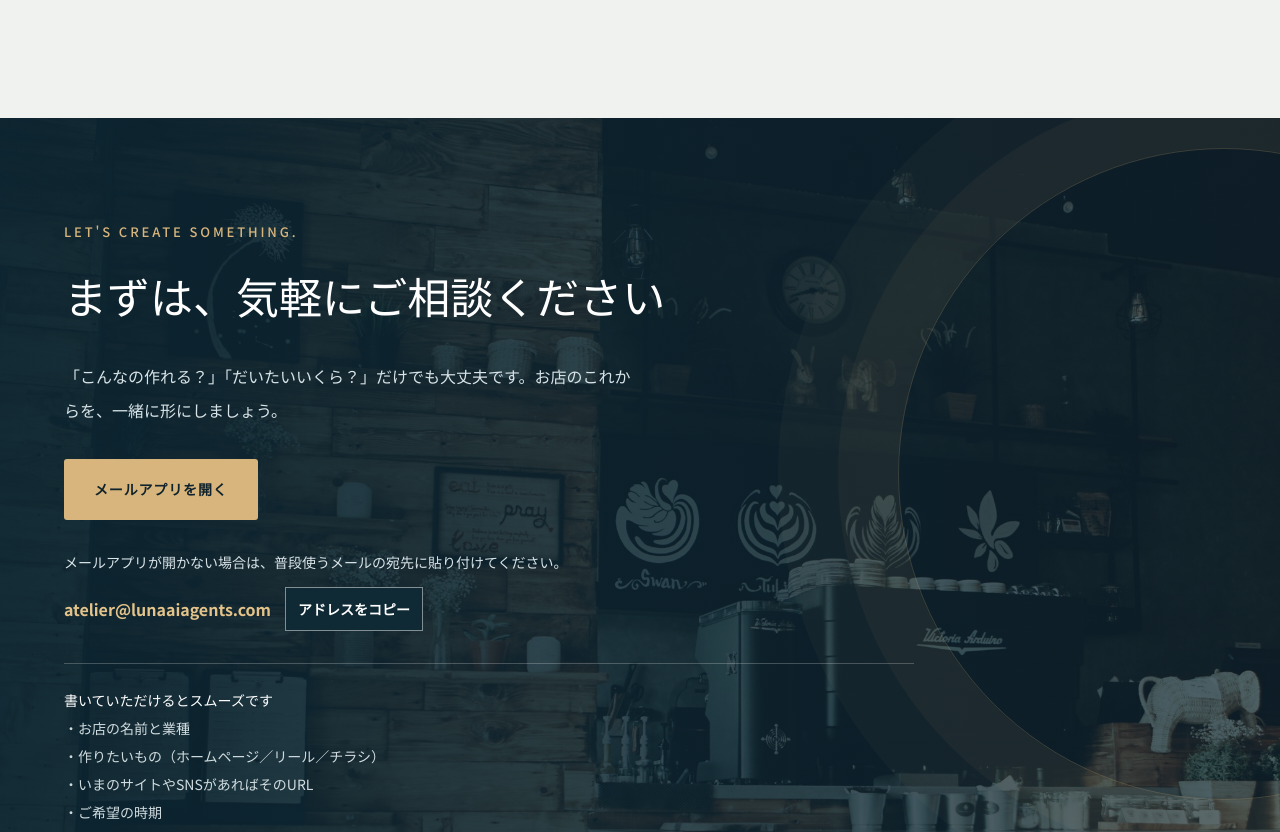
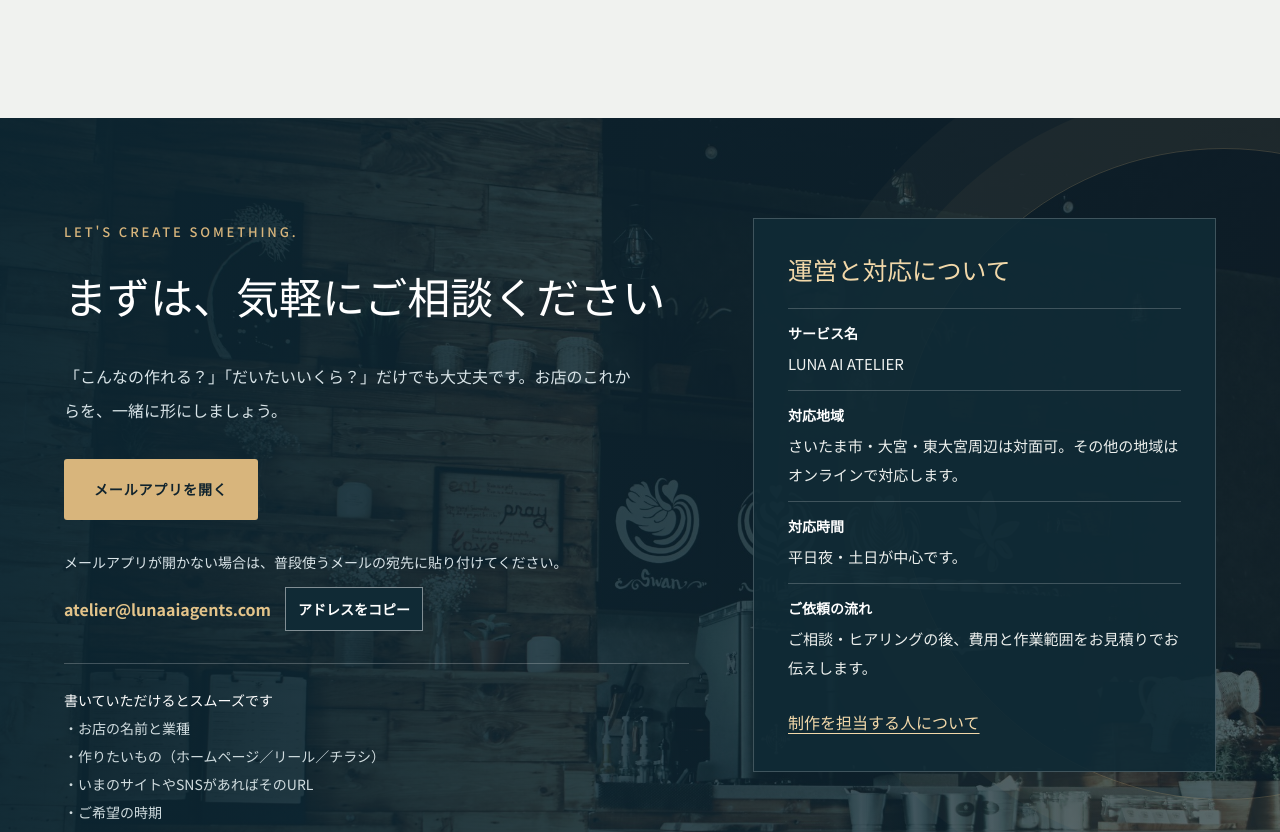
Before and after one commit to LUNACoAgents/luna-ai-atelier, a plain HTML site: page index.html in a window 1280 px wide. Shown: the part 9709-10541 px from the top of the page. Drawn offline with nearby package versions, Linux system fonts and the light colour scheme.

Commit message:
Show service and meeting details beside the contact information

```diff
--- a/assets/atelier.css
+++ b/assets/atelier.css
@@ -142,3 +142,33 @@ a:focus-visible, button:focus-visible, summary:focus-visible {
 @media(prefers-reduced-motion:reduce) {
   .journal-photo img, .portfolio-photo img { transition:none; }
 }
+
+.contact-layout {
+  display:grid;
+  grid-template-columns:minmax(0,1.35fr) minmax(0,1fr);
+  align-items:start;
+  gap:clamp(25px,5vw,68px);
+  padding-block:clamp(64px,8vw,100px);
+}
+#contact .contact-layout .contact { padding:0; min-width:0; }
+.contact-profile {
+  padding:clamp(20px,3vw,34px);
+  background:#102a35e8;
+  border:1px solid #fff3;
+  color:#edf0ee;
+}
+.contact-profile h3 {
+  font:500 clamp(1.24rem,2.2vw,1.55rem)/1.5 var(--atelier-serif);
+  color:#f2d8a9;
+  margin-bottom:18px;
+}
+.contact-profile dl div {
+  border-top:1px solid #fff3;
+  padding-block:11px;
+}
+.contact-profile dt { color:#fff; font-weight:700; font-size:.875rem; }
+.contact-profile dd { margin:4px 0 0; font-size:.94rem; }
+.contact-profile a { display:inline-block; margin-top:13px; color:#f2d8a9; text-underline-offset:.25em; }
+@media(max-width:800px) {
+  .contact-layout { grid-template-columns:minmax(0,1fr); row-gap:36px; }
+}
--- a/index.html
+++ b/index.html
@@ -26,7 +26,7 @@
 "makesOffer":[{"@type":"Offer","name":"ホームページ制作パッケージ","price":"100000","priceCurrency":"JPY"},{"@type":"Offer","name":"保守スタンダード（月額）","price":"10000","priceCurrency":"JPY"}]}
 </script>
 <link rel="stylesheet" href="assets/home.css?v=20261127-portfolio">
-<link rel="stylesheet" href="assets/atelier.css?v=20261127">
+<link rel="stylesheet" href="assets/atelier.css?v=20261127-contact">
 <script src="assets/home.js?v=20261127-portfolio" defer></script>
 </head>
 <body class="atelier-home">
@@ -279,7 +279,7 @@
 
 <section id="contact">
   <img class="contact-photo" src="assets/img/cafe-wide.jpg" alt="" width="2200" height="1306" loading="lazy">
-  <div class="wrap">
+  <div class="wrap contact-layout">
     <div class="contact">
       <p class="kicker">LET'S CREATE SOMETHING.</p>
       <h2>まずは、気軽にご相談ください</h2>
@@ -290,6 +290,16 @@
       <p class="copy-status" id="copy-contact-status" role="status"></p>
       <div class="tmpl"><b>書いていただけるとスムーズです</b><br>・お店の名前と業種<br>・作りたいもの（ホームページ／リール／チラシ）<br>・いまのサイトやSNSがあればそのURL<br>・ご希望の時期</div>
     </div>
+    <aside class="contact-profile" aria-labelledby="contact-profile-title">
+      <h3 id="contact-profile-title">運営と対応について</h3>
+      <dl>
+        <div><dt>サービス名</dt><dd>LUNA AI ATELIER</dd></div>
+        <div><dt>対応地域</dt><dd>さいたま市・大宮・東大宮周辺は対面可。その他の地域はオンラインで対応します。</dd></div>
+        <div><dt>対応時間</dt><dd>平日夜・土日が中心です。</dd></div>
+        <div><dt>ご依頼の流れ</dt><dd>ご相談・ヒアリングの後、費用と作業範囲をお見積りでお伝えします。</dd></div>
+      </dl>
+      <a href="#maker">制作を担当する人について</a>
+    </aside>
   </div>
 </section>
 
```
